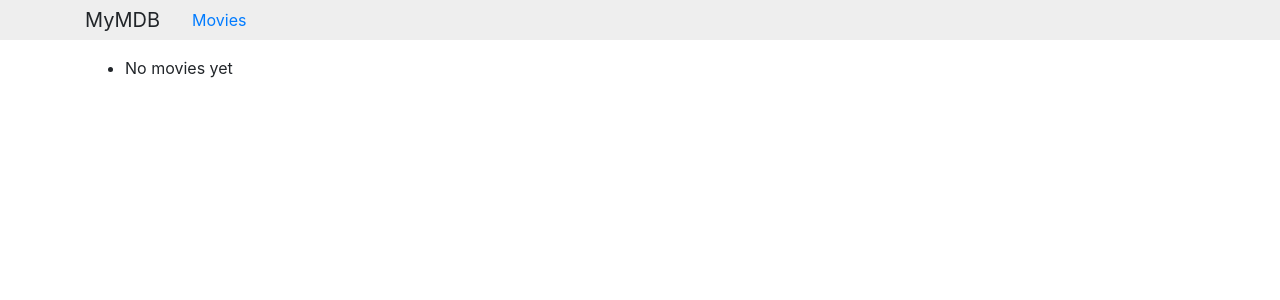
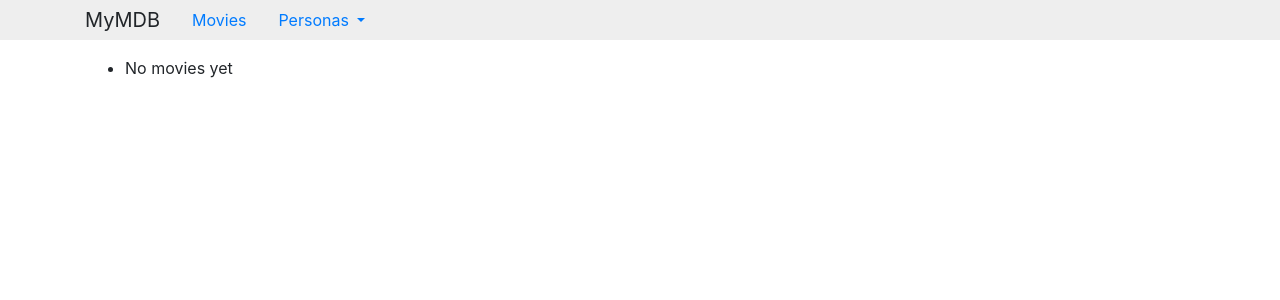
Before and after one commit to DES2048/mymdb, a Django app: page /movies in a window 1280 px wide. Shown: the top 300 px of the page. Run offline with Django 3.2, Linux system fonts and the light colour scheme; data that the repository does not hold is empty; some libraries are stand-ins or nearby versions.

Commit message:
Adding navbar to base.html

```diff
--- a/django/templates/base.html
+++ b/django/templates/base.html
@@ -20,6 +20,15 @@
         <nav class="nav">
           <div class="navbar-brand">MyMDB</div>
           <a class="nav-link" href="{% url 'core:MoviesList' %}">Movies</a>
+          <div class="navitem dropdown">
+            <a class="nav-link dropdown-toggle" href="#" id="navbardrop" data-toggle="dropdown">
+              Personas
+            </a>
+            <div class="dropdown-menu">
+              <a class="dropdown-item" href="#">Actors</a>
+              <a class="dropdown-item" href="#">Directors</a>
+            s</div>
+          </div>
 
         </nav>
       </div>
```
